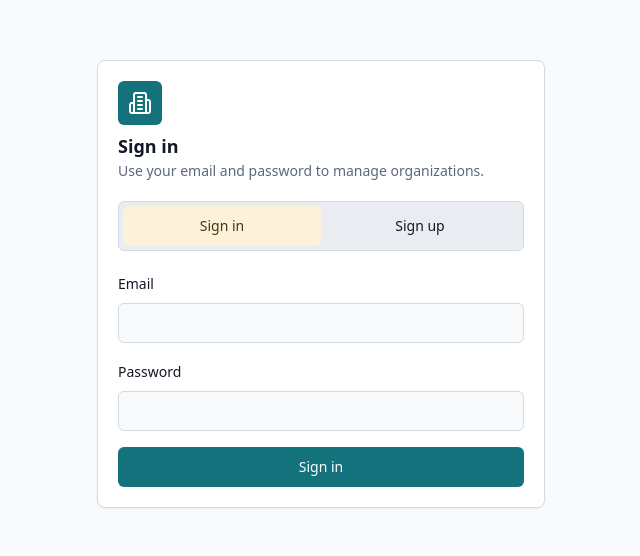
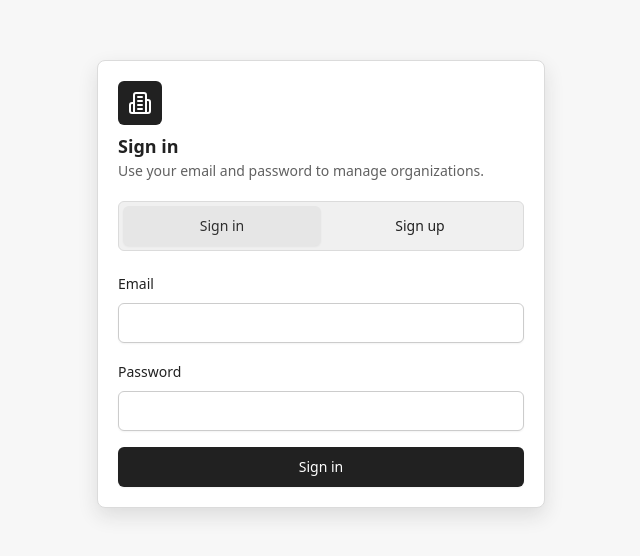
Before and after one commit to BilalAliKhan782/admin-org-dashboard, a React (Vite) app: page /auth in a window 1280 px wide. Shown: the part 116-672 px from the top of the page, without its empty margins (319-959 px from the left). Built offline with nearby package versions, Linux system fonts and the light colour scheme; no server answers.

Commit message:
Update monochrome dashboard theme

```diff
--- a/src/components/ui/badge.tsx
+++ b/src/components/ui/badge.tsx
@@ -5,7 +5,7 @@ export function Badge({ className, ...props }: React.HTMLAttributes<HTMLDivEleme
   return (
     <div
       className={cn(
-        "inline-flex items-center rounded-md border px-2 py-0.5 text-xs font-semibold uppercase tracking-wide transition-all duration-200 hover:scale-105",
+        "inline-flex items-center rounded-md border px-2 py-0.5 text-xs font-semibold uppercase tracking-wide shadow-sm transition-all duration-200 hover:scale-105",
         className,
       )}
       {...props}
--- a/src/components/ui/button.tsx
+++ b/src/components/ui/button.tsx
@@ -8,12 +8,12 @@ const buttonVariants = cva(
   {
     variants: {
       variant: {
-        default: "bg-primary text-primary-foreground hover:bg-primary/90 hover:shadow-lg hover:shadow-primary/20",
-        secondary: "bg-secondary text-secondary-foreground hover:bg-secondary/80 hover:shadow-md",
-        outline: "border border-input bg-background hover:border-accent hover:bg-accent hover:text-accent-foreground",
+        default: "bg-primary text-primary-foreground shadow-sm hover:bg-primary/90 hover:shadow-md",
+        secondary: "bg-secondary text-secondary-foreground shadow-sm hover:bg-secondary/80",
+        outline: "border border-input bg-card shadow-sm hover:border-primary hover:bg-primary hover:text-primary-foreground",
         ghost: "hover:bg-accent hover:text-accent-foreground",
         destructive:
-          "bg-destructive text-destructive-foreground hover:bg-destructive/90 hover:shadow-lg hover:shadow-destructive/20",
+          "bg-destructive text-destructive-foreground shadow-sm hover:bg-destructive/90 hover:shadow-md",
       },
       size: {
         default: "h-10 px-4 py-2",
--- a/src/components/ui/card.tsx
+++ b/src/components/ui/card.tsx
@@ -4,7 +4,10 @@ import { cn } from "@/lib/utils";
 export function Card({ className, ...props }: React.HTMLAttributes<HTMLDivElement>) {
   return (
     <div
-      className={cn("rounded-lg border bg-card text-card-foreground shadow-sm transition-all duration-200", className)}
+      className={cn(
+        "rounded-lg border bg-card text-card-foreground shadow-[0_8px_20px_hsl(var(--foreground)/0.12)] transition-all duration-200 dark:shadow-[0_8px_20px_hsl(0_0%_0%/0.45)]",
+        className,
+      )}
       {...props}
     />
   );
--- a/src/components/ui/input.tsx
+++ b/src/components/ui/input.tsx
@@ -6,7 +6,7 @@ export const Input = React.forwardRef<HTMLInputElement, React.InputHTMLAttribute
     <input
       type={type}
       className={cn(
-        "flex h-10 w-full rounded-md border border-input bg-background px-3 py-2 text-sm outline-none ring-offset-background transition-all file:border-0 file:bg-transparent file:text-sm file:font-medium placeholder:text-muted-foreground focus-visible:border-primary focus-visible:ring-2 focus-visible:ring-ring focus-visible:ring-offset-2 disabled:cursor-not-allowed disabled:opacity-50",
+        "flex h-10 w-full rounded-md border border-input bg-card px-3 py-2 text-sm outline-none ring-offset-background shadow-sm transition-all file:border-0 file:bg-transparent file:text-sm file:font-medium placeholder:text-muted-foreground focus-visible:border-primary focus-visible:ring-2 focus-visible:ring-ring focus-visible:ring-offset-2 disabled:cursor-not-allowed disabled:opacity-50",
         className,
       )}
       ref={ref}
--- a/src/components/ui/select.tsx
+++ b/src/components/ui/select.tsx
@@ -13,7 +13,7 @@ export const SelectTrigger = React.forwardRef<
   <SelectPrimitive.Trigger
     ref={ref}
     className={cn(
-      "flex h-10 w-full items-center justify-between rounded-md border border-input bg-background px-3 py-2 text-sm outline-none focus:ring-2 focus:ring-ring disabled:cursor-not-allowed disabled:opacity-50",
+      "flex h-10 w-full items-center justify-between rounded-md border border-input bg-card px-3 py-2 text-sm shadow-sm outline-none focus:ring-2 focus:ring-ring disabled:cursor-not-allowed disabled:opacity-50",
       className,
     )}
     {...props}
@@ -33,7 +33,7 @@ export const SelectContent = React.forwardRef<
   <SelectPrimitive.Portal>
     <SelectPrimitive.Content
       ref={ref}
-      className={cn("z-50 min-w-[8rem] overflow-hidden rounded-md border bg-card text-card-foreground shadow-md", className)}
+      className={cn("z-50 min-w-[8rem] overflow-hidden rounded-md border bg-card text-card-foreground shadow-lg", className)}
       {...props}
     >
       <SelectPrimitive.Viewport className="p-1">{children}</SelectPrimitive.Viewport>
--- a/src/constants/organizations.ts
+++ b/src/constants/organizations.ts
@@ -39,14 +39,14 @@ export const typeLabels = Object.fromEntries(
 ) as Record<OrganizationType, string>;
 
 export const typeBadgeClasses: Record<OrganizationType, string> = {
-  school: "border-sky-200 bg-sky-50 text-sky-700",
-  nonprofit: "border-emerald-200 bg-emerald-50 text-emerald-700",
-  business: "border-violet-200 bg-violet-50 text-violet-700",
+  school: "border-zinc-300 bg-zinc-100 text-zinc-800 dark:border-zinc-600 dark:bg-zinc-800 dark:text-zinc-100",
+  nonprofit: "border-zinc-400 bg-zinc-200 text-zinc-900 dark:border-zinc-500 dark:bg-zinc-700 dark:text-zinc-50",
+  business: "border-zinc-500 bg-zinc-300 text-zinc-950 dark:border-zinc-400 dark:bg-zinc-600 dark:text-white",
 };
 
 export const statusBadgeClasses: Record<MemberStatus, string> = {
-  invited: "border-amber-200 bg-amber-50 text-amber-700",
-  active: "border-emerald-200 bg-emerald-50 text-emerald-700",
+  invited: "border-zinc-300 bg-zinc-100 text-zinc-800 dark:border-zinc-600 dark:bg-zinc-800 dark:text-zinc-100",
+  active: "border-zinc-500 bg-zinc-900 text-white dark:border-zinc-200 dark:bg-zinc-100 dark:text-zinc-950",
 };
 
 export function getTypeSpecificDetail(organization: {
--- a/src/pages/organizations-page.tsx
+++ b/src/pages/organizations-page.tsx
@@ -203,7 +203,7 @@ export function OrganizationsPage() {
       ) : null}
 
       {organizationsQuery.data?.length ? (
-        <div className="overflow-hidden rounded-lg border bg-card">
+        <div className="overflow-hidden rounded-lg border bg-card shadow-[0_8px_20px_hsl(var(--foreground)/0.12)] dark:shadow-[0_8px_20px_hsl(0_0%_0%/0.45)]">
           {visibleOrgs.map((organization) => (
           <OrgContextMenu
             key={organization.id}
@@ -213,7 +213,7 @@ export function OrganizationsPage() {
           >
             <Link
               to={`/organizations/${organization.id}`}
-              className="grid gap-3 border-b p-4 transition-all duration-200 last:border-b-0 hover:-translate-y-0.5 hover:border-primary/50 hover:bg-muted/60 hover:shadow-xl hover:shadow-primary/5 sm:grid-cols-[1fr_140px_120px_140px_40px_24px] sm:items-center"
+              className="grid gap-3 border-b p-4 transition-all duration-200 last:border-b-0 hover:-translate-y-0.5 hover:border-primary/50 hover:bg-muted/70 hover:shadow-md sm:grid-cols-[1fr_140px_120px_140px_40px_24px] sm:items-center"
             >
               <div className="flex min-w-0 items-center gap-3">
                 <div className="flex h-10 w-10 shrink-0 items-center justify-center rounded-md bg-accent text-accent-foreground">
--- a/src/styles.css
+++ b/src/styles.css
@@ -4,44 +4,44 @@
 
 @layer base {
   :root {
-    --background: 210 25% 98%;
-    --foreground: 222 35% 11%;
+    --background: 0 0% 97%;
+    --foreground: 0 0% 13%;
     --card: 0 0% 100%;
-    --card-foreground: 222 35% 11%;
-    --primary: 186 74% 28%;
+    --card-foreground: 0 0% 13%;
+    --primary: 0 0% 13%;
     --primary-foreground: 0 0% 100%;
-    --secondary: 42 88% 92%;
-    --secondary-foreground: 37 54% 18%;
-    --muted: 210 25% 93%;
-    --muted-foreground: 215 15% 42%;
-    --accent: 151 40% 88%;
-    --accent-foreground: 154 52% 18%;
+    --secondary: 0 0% 90%;
+    --secondary-foreground: 0 0% 18%;
+    --muted: 0 0% 94%;
+    --muted-foreground: 0 0% 38%;
+    --accent: 0 0% 23%;
+    --accent-foreground: 0 0% 100%;
     --destructive: 0 74% 45%;
     --destructive-foreground: 0 0% 100%;
-    --border: 214 25% 86%;
-    --input: 214 25% 86%;
-    --ring: 186 74% 28%;
+    --border: 0 0% 86%;
+    --input: 0 0% 80%;
+    --ring: 0 0% 13%;
     --radius: 0.5rem;
   }
 
   .dark {
-    --background: 222 35% 8%;
-    --foreground: 210 25% 95%;
-    --card: 222 32% 11%;
-    --card-foreground: 210 25% 95%;
-    --primary: 184 70% 44%;
-    --primary-foreground: 222 35% 8%;
-    --secondary: 42 58% 18%;
-    --secondary-foreground: 42 88% 92%;
-    --muted: 222 22% 17%;
-    --muted-foreground: 214 15% 68%;
-    --accent: 154 32% 20%;
-    --accent-foreground: 151 56% 88%;
+    --background: 0 0% 7%;
+    --foreground: 0 0% 96%;
+    --card: 0 0% 12%;
+    --card-foreground: 0 0% 96%;
+    --primary: 0 0% 96%;
+    --primary-foreground: 0 0% 8%;
+    --secondary: 0 0% 20%;
+    --secondary-foreground: 0 0% 94%;
+    --muted: 0 0% 16%;
+    --muted-foreground: 0 0% 68%;
+    --accent: 0 0% 90%;
+    --accent-foreground: 0 0% 8%;
     --destructive: 0 72% 52%;
     --destructive-foreground: 0 0% 100%;
-    --border: 222 20% 22%;
-    --input: 222 20% 24%;
-    --ring: 184 70% 44%;
+    --border: 0 0% 26%;
+    --input: 0 0% 32%;
+    --ring: 0 0% 96%;
   }
 
   * {
```
Also changed, not shown: src/components/app-layout.tsx (+11 -5 lines), 2 other files (tests, documents, lock files or other folders).
